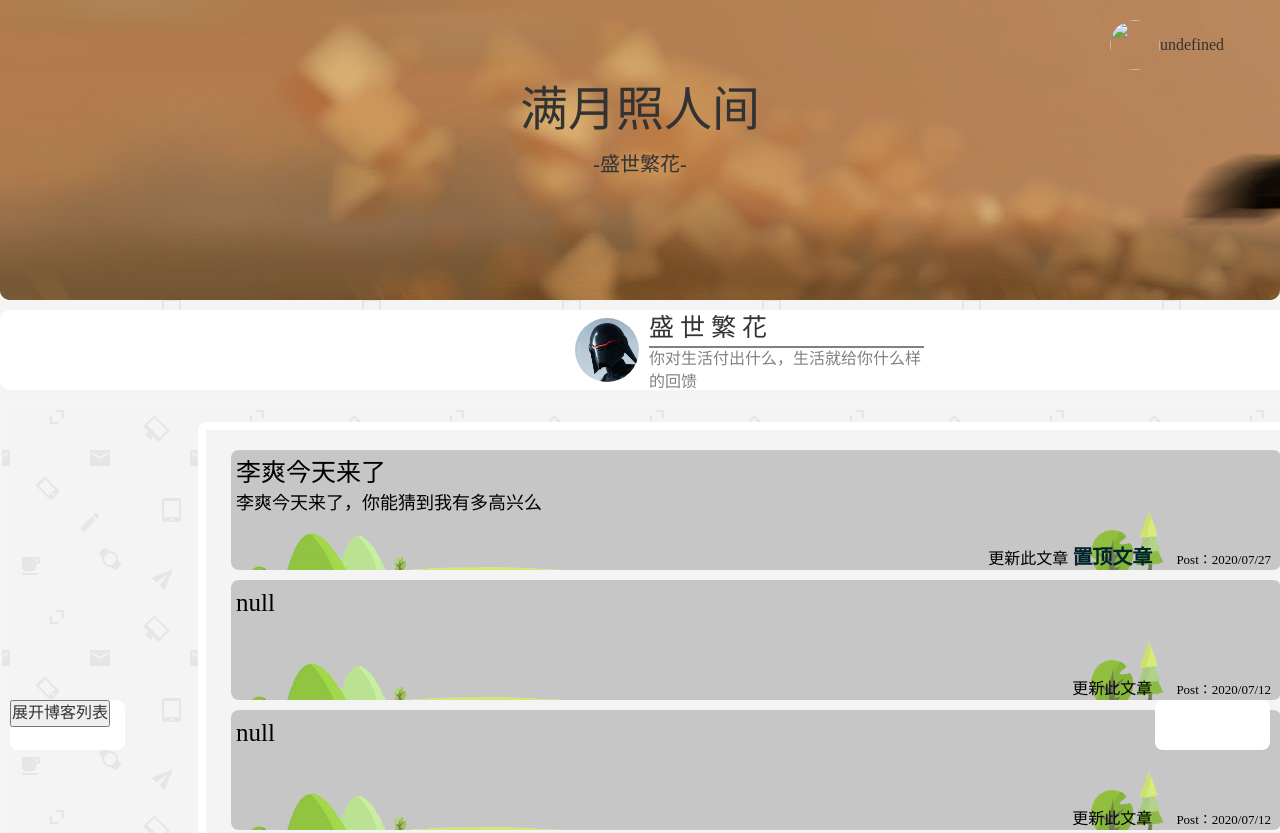
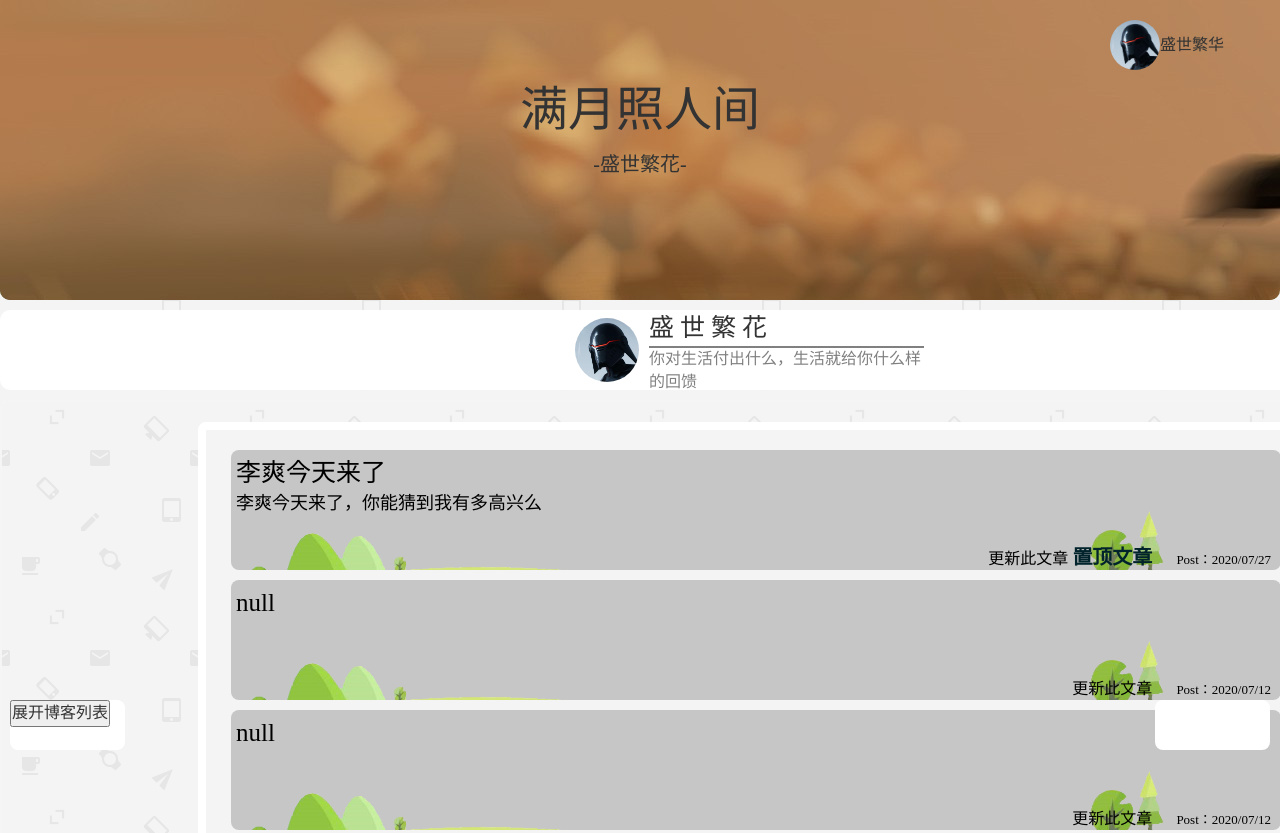
Before and after one commit to DasAutoCC/blogPages, a plain HTML site: page index.html in a window 1280 px wide. Shown: the top 833 px of the page. Drawn offline with Linux system fonts and the light colour scheme; no server answers.

Commit message:
[修复]修复页面登录后个人信息显示异常的bug

```diff
--- a/js/common-method.js
+++ b/js/common-method.js
@@ -5,9 +5,9 @@ function addLoginMsgToDom() {
 	//登录人昵称
 	if(isLogin!=""){
 		if(isLogin.respCode==200){
-			$("#indexDivSpan1").html(isLogin.userName+",欢迎回来");
+			$("#indexDivSpan1").html(isLogin.data.userName+",欢迎回来");
 			//渲染用户登录信息
-			$("#loginArea").html("<div id='userHeaderDiv'><img id='userHeader' src="+isLogin.userHeader+"></div><div id='userNameDiv'>"+isLogin.userName+"</div>");
+			$("#loginArea").html("<div id='userHeaderDiv'><img id='userHeader' src="+isLogin.data.userHeader+"></div><div id='userNameDiv'>"+isLogin.data.userName+"</div>");
 			$("#write").attr("placeholder","赠人玫瑰，手有余香")
 		}
 	}
```
Also changed, not shown: index.html (+0 -1 lines).
